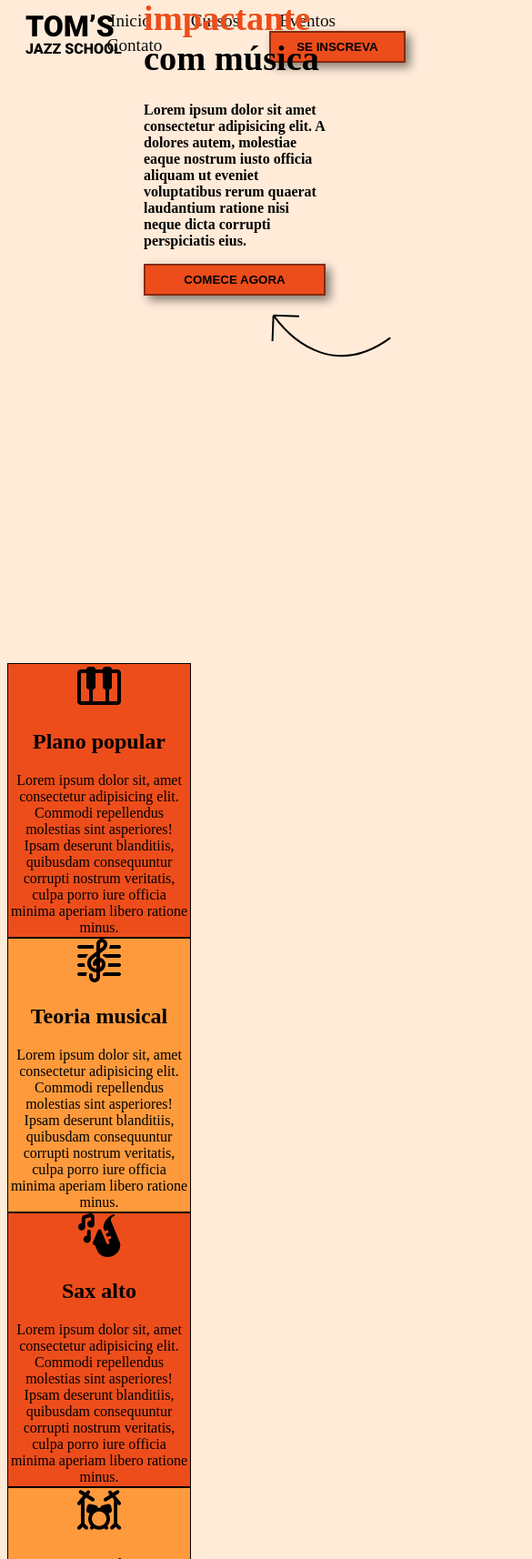
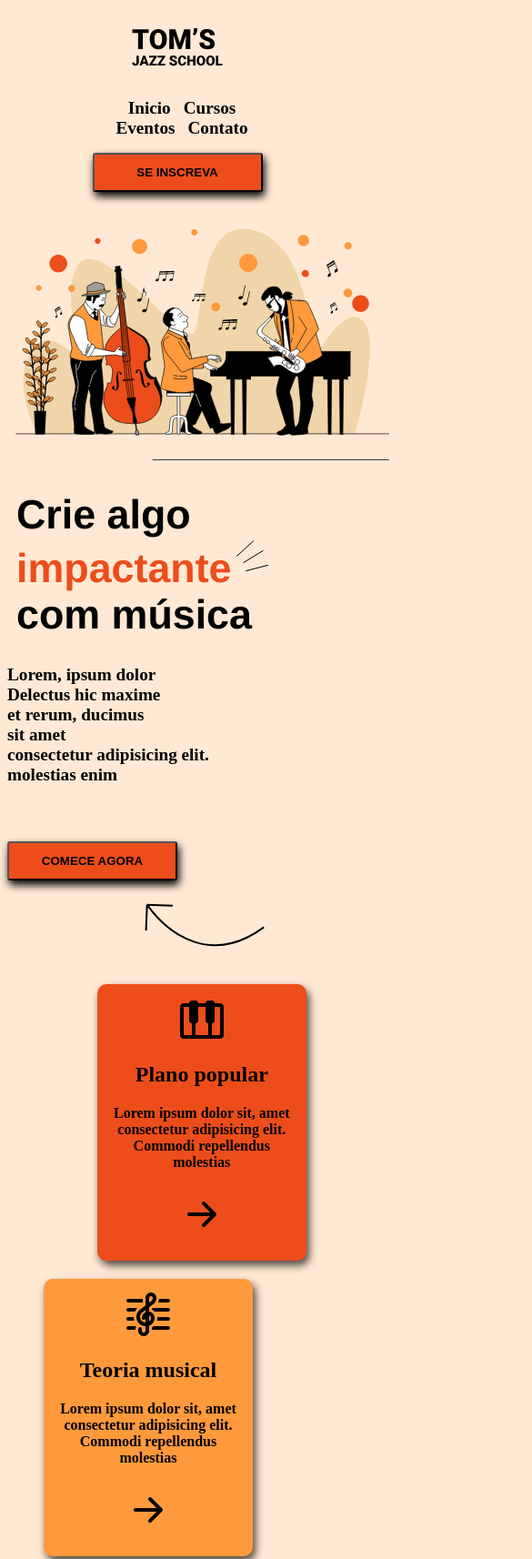
Before and after one commit to LucasLopes2/Projeto-LandingPage, a plain HTML site: page index.html in a window 390 px wide. Shown: the top 1714 px of the page at 91% size, 585 px wide, since content can reach past the window. Drawn offline with Linux system fonts and the light colour scheme.

Commit message:
versao mobile landing page feito com sucesso

```diff
--- a/desktop.css
+++ b/desktop.css
@@ -1,121 +1 @@
 @charset "utf-8";
-/*cabecalho config*/
-body{
-    overflow-x: hidden !important;
-    background-color:#FFEBD8;
-}
-header{
-    width: 200px;
-    height: 60vh;
-}
-nav > ul > li{
-    list-style-type: none;
-    padding: 20px;
-    display: inline;
-    font-size: 1.2em;
-}
-nav > ul > li > a{
-    text-decoration: none;
-    color: #100F0E;
-}
-nav > ul > li > a:hover{
-    text-decoration: underline;
-    color: #ED4D1B;
-}
-nav > ul > li > input{
-    color: black;
-    background-color: #ED4D1B;
-    border: 2px solid rgba(0, 0, 0, 0.438);
-    padding:8px;
-    position: relative;
-    left: 22%;
-    box-shadow: 5px 5px 10px rgba(0, 0, 0, 0.479);
-    font-weight: bolder;
-    cursor: pointer;
-    width: 150px;
-}
-nav > ul > li > input:hover{
-    color: #ED4D1B;
-    background-color: #100F0E;
-    transition-duration: 1s;
-}
-nav{
-    text-align: center;
-    position: relative;
-    bottom: 68px;
-    left: 30px;
-}
-div.laranja{
-    color: #ED4D1B;
-}
-p.mover{
-    padding-left: 20px;
-}
-p.logo > img{
-    width: 630px;
-    position: relative;
-    left: 300%;
-    bottom: 30px;
-}
-div#centralizar{
-    position: relative;
-    bottom: 128%;
-
-    font-size: 1em;
-    left: 150px;
-}
-div#centralizar h1{
-    font-size: 2.4em;
-}
-div#centralizar p{
-    font-weight: bold;
-}
-div#centralizar > input{
-    color: black;
-    background-color: #ED4D1B;
-    border: 2px solid rgba(0, 0, 0, 0.438);
-    padding:8px;
-    box-shadow: 5px 5px 10px rgba(0, 0, 0, 0.479);
-    font-weight: bolder;
-    cursor: pointer;
-    width: 100%;
-}
-div#centralizar > input:hover{
-    color: #ED4D1B;
-    background-color: #100F0E;
-    transition-duration: 1s;
-}
-div#centralizar img{
-    padding: 20px;
-    position: relative;
-    left: 60%;
-
-}
-/*PARTE DO CABECALHO INTEIRA CONFIG*/
-/*CONFIGURAÇAO CARDS*/
-main{
-  text-align: center;
-
-}
-
-div.card{
-    width: 200px;
-    height: 300px;
-    border: 1px solid black;
-    float: left;
-   background-color: #ED4D1B;
-}
-div.card2{
-    width: 200px;
-    height: 300px;
-    border: 1px solid black;
-    float: left;
-   background-color: #FF9A3C;
-}
-p.conhecer{
-    width: 100px;
-    padding: 20px;
-}
-footer{
-    width: 140px;
-}
--- a/estilos.css
+++ b/estilos.css
@@ -1 +1,182 @@
 @charset "utf-8";
+body{
+    background-color: #FFE9D4;
+}
+/*CONFIGURACAO HEADER MENU*/
+p.mover > img{
+    width: 100px;
+    padding: 15px;
+}
+nav a{
+    color: black;
+    text-decoration: none;
+    font-weight: bold;
+    padding-bottom: 20px;
+    padding-left: 10px;
+    font-size: 1.2em;
+
+}
+nav a:hover{
+    text-decoration: underline;
+}
+nav{
+    text-align: center;
+}
+nav input{
+    background-color:#ED4D1B ;
+    border-radius: 3px;
+    padding: 12px;
+    font-weight: bolder;
+    width: 50%;
+    text-align: center;
+    box-shadow: 2px 5px 10px black;
+    transition-duration: 1s;
+}
+nav input:hover{
+    background-color:black ;
+    color: white;
+}
+p.logo img{
+    width: 420px;
+
+}
+div#centralizar h1{
+    text-align: justify;
+    font-size: 2.8em;
+    padding-left:10px ;
+    font-weight: bolder;
+    font-family:'Franklin Gothic Medium', 'Arial Narrow', Arial, sans-serif;
+}
+.laranja{
+    color: #ED4D1B;
+}
+div#centralizar > p.msg{
+    text-align: justify;
+    font-weight: bold;
+    font-size: 1.2em;
+}
+div#centralizar input{
+    background-color:#ED4D1B ;
+    border-radius: 3px;
+    padding: 12px;
+    font-weight: bolder;
+    width: 50%;
+    box-shadow: 2px 5px 10px black;
+    transition-duration: 1s;
+}
+div#centralizar input:hover{
+    background-color: black;
+    color: white;
+}
+div#centralizar > img{
+    padding: 10px;
+    position: relative;
+    top:100px;
+    right: 50px;
+}
+/*CONFIGURACAO HEADER MENU*/
+/*configuracao do main*/
+main{
+    padding-top: 20px;
+}
+section#Eventos{
+   text-align: center;
+   padding: 40px;
+
+
+}
+div.card{
+    position: relative;
+    left: 20%;
+    background-color: #ED4D1B;
+    width: 200px;
+    padding: 15px;
+    border-radius: 10px;
+    box-shadow: 3px 5px 10px rgba(0, 0, 0, 0.712);
+}
+div.card2{
+    background-color:#FF9A3C ;
+    width: 200px;
+    padding: 15px;
+    border-radius: 10px;
+    box-shadow: 3px 5px 10px rgba(0, 0, 0, 0.712);
+}
+div.card , .card2{
+    margin-bottom:20px ;
+}
+div.card , .card2 h2{
+    text-align: center;
+    font-weight: bolder;
+}
+div.card, .card2 p{
+    font-weight: bolder;
+
+}
+section#curso{
+    height: 200px;
+    text-align: center;
+}
+section#curso p {
+    font-size: 1.6em;
+    font-weight: bolder;
+    font-family:'Franklin Gothic Medium', 'Arial Narrow', Arial, sans-serif ;
+}
+section#curso span{
+    color: #ED4D1B;
+}
+section#curso input{
+    background-color:#ED4D1B ;
+    border-radius: 3px;
+    padding: 12px;
+    font-weight: bolder;
+    width: 50%;
+    box-shadow: 2px 5px 10px black;
+    transition-duration: 1s;
+}
+section#curso input:hover{
+    background-color: black;
+    color: white;
+}
+/*configuracao do main*/
+/*config do FOOTER*/
+footer{
+    height: 200px;
+    padding: 20px;
+}
+footer img{
+    padding-bottom: 12px;
+}
+footer .msf{
+    font-weight: bold;
+
+}
+.mn > a{
+    display: flex;
+    padding: 10px;
+    color: rgb(85, 84, 84);
+    text-decoration: none;
+}
+.mn > a:hover{
+    text-decoration: underline;
+}
+div.meiof{
+    text-align: center;
+
+}
+div.meiof p{
+    font-size: 1.3em;
+}
+.butf input{
+    background-color:#ED4D1B ;
+    border-radius: 3px;
+    padding: 12px;
+    font-weight: bolder;
+    width: 50%;
+    box-shadow: 2px 5px 10px black;
+    transition-duration: 1s;
+    margin-top:10px ;
+}
+.butf > input:hover{
+    background-color: black;
+    color: white;
+}
--- a/index.html
+++ b/index.html
@@ -3,26 +3,27 @@
 <head>
     <meta charset="UTF-8">
     <meta name="viewport" content="width=device-width, initial-scale=1.0">
+    <link rel="stylesheet" href="estilos.css">
     <link rel="stylesheet" href="desktop.css">
     <title>Tom's Jazz School</title>
 </head>
 <body>
-     <p class="mover"><img src="images/logo.svg" alt="logo-tom"></p>
     <nav>
-        <ul>
-            <li><a href="#">Inicio</a></li>
-            <li><a href="#">Cursos</a></li>
-            <li><a href="#Eventos">Eventos</a></li>
-            <li><a href="#">Contato</a></li>
-            <li><input type="button" value="SE INSCREVA"></li>
-        </ul>
+        <p class="mover"><img src="images/logo.svg" alt="logo-tom"></p>
+            <a href="#">Inicio</a>
+            <a href="#">Cursos</a>
+            <br>
+            <a href="#Eventos">Eventos</a>
+            <a href="#">Contato</a>
+
+            <p><input type="button" value="SE INSCREVA"></p>
 
     </nav>
     <header>
          <p class="logo"><img src="images/hero-img.svg" alt="logo-hero"></p>
         <div id="centralizar">
-            <h1>Crie algo <div class="laranja">impactante</div> com  música</h1>
-            <p>Lorem ipsum dolor sit amet consectetur adipisicing elit. A dolores autem, molestiae eaque nostrum iusto officia aliquam ut eveniet voluptatibus rerum quaerat laudantium ratione nisi neque dicta corrupti perspiciatis eius.</p>
+            <h1> Crie algo<div class="laranja">impactante<img src="images/three-dashes.svg" alt="img-brilhante"></div>com  música</h1>
+            <p class="msg">Lorem, ipsum dolor <br> Delectus hic maxime <br>et rerum, ducimus <br> sit amet <br>consectetur adipisicing elit.<br> molestias enim  </p>
             <input type="button" value="COMECE AGORA">
             <img src="images/arrow-curve.svg" alt="logo-seta">
         </div>
@@ -32,53 +33,59 @@
     <br>
     <main>
         <section id="Eventos">
-            <p>
                 <div class="card">
                 <img src="images/piano.png" alt="logo-piano">
                     <H2>Plano popular</H2>
-                    Lorem ipsum dolor sit, amet consectetur adipisicing elit. Commodi repellendus molestias sint asperiores! Ipsam deserunt blanditiis, quibusdam consequuntur corrupti nostrum veritatis, culpa porro iure officia minima aperiam libero ratione minus.
+                    <p>Lorem ipsum dolor sit, amet consectetur adipisicing elit. Commodi repellendus molestias
+                    </p>
+                    <img src="images/arrow-right.svg" alt="seta">
                 </div>
-            </p>
-            <p>
+
+
                 <div class="card2">
                     <img src="images/clef.png" alt="logo-teoriamusical">
                     <H2>Teoria musical</H2>
-                    Lorem ipsum dolor sit, amet consectetur adipisicing elit. Commodi repellendus molestias sint asperiores! Ipsam deserunt blanditiis, quibusdam consequuntur corrupti nostrum veritatis, culpa porro iure officia minima aperiam libero ratione minus.
+                    <p>Lorem ipsum dolor sit, amet consectetur adipisicing elit. Commodi repellendus molestias </p>
+                    <img src="images/arrow-right.svg" alt="seta">
                 </div>
-            </p>
-            <p>
+
+
                 <div class="card">
                     <img src="images/sax.png" alt="logo-saxfone">
                     <H2>Sax alto</H2>
-                    Lorem ipsum dolor sit, amet consectetur adipisicing elit. Commodi repellendus molestias sint asperiores! Ipsam deserunt blanditiis, quibusdam consequuntur corrupti nostrum veritatis, culpa porro iure officia minima aperiam libero ratione minus.
+                    <p>Lorem ipsum dolor sit, amet consectetur adipisicing elit. Commodi repellendus molestias </p>
+                    <img src="images/arrow-right.svg" alt="seta">
                 </div>
-            </p>
-            <p>
                 <div class="card2">
                     <img src="images/drums.png" alt="logo-bateria">
                     <H2>Bateria</H2>
-                    Lorem ipsum dolor sit, amet consectetur adipisicing elit. Commodi repellendus molestias sint asperiores! Ipsam deserunt blanditiis, quibusdam consequuntur corrupti nostrum veritatis, culpa porro iure officia minima aperiam libero ratione minus.
-           </section>     </div>
-       </main>     </p>
-
-            <p class="conhecer">E vários outros!</p>
-            <input type="button" value="CONHECER CURSOS">
-
+                    <p>Lorem ipsum dolor sit, amet consectetur adipisicing elit. Commodi repellendus molestias  </p>
+                    <img src="images/arrow-right.svg" alt="seta" >
+                </div>
+</section>
+</main>
+<section id="curso">
+    <p>E <span>vários</span> outros!</p>
+    <input type="button" value="CONHECER CURSOS">
+</section>
 
     <footer>
-        logo
-        Lorem ipsum, dolor sit amet consectetur adipisicing elit. Molestias enim laboriosam, totam quibusdam voluptate aut dolor quas neque laborum nisi perspiciatis ipsa cumque vero porro id blanditiis illum debitis veritatis!
-
-        <div>
+        <img src="images/logo.svg" alt="logo">
+        <p class="msf">Lorem ipsum dolor sit amet consectetur adipisicing elit. Rerum, perspiciatis alias voluptates amet necessitatibus eum quam quos </p>
+        <p class="mn">
             <a href="#">Inicio</a>
             <a href="#">Cursos</a>
-            <a href="#">Eventos</a>
+            <a href="#Eventos">Eventos</a>
             <a href="#">Contato</a>
+        </p>
+        <div class="meiof">
+            <p>
+            <label for="email">Receba materiais gratuitos no seu email</label>
+            <input type="email" name="em" id="emai-l" autocomplete="on">
+            </p>
+            <p class="butf"><input type="button" value="QUERO RECEBER"></p>
         </div>
-        Receba materiais gratuitos no seu e-mail
-       <input type="text" name="ema" id="email">
-
-       <input type="button" value="QUERO RECEBER">
+        <br>
     </footer>
 </body>
 </html>
```
